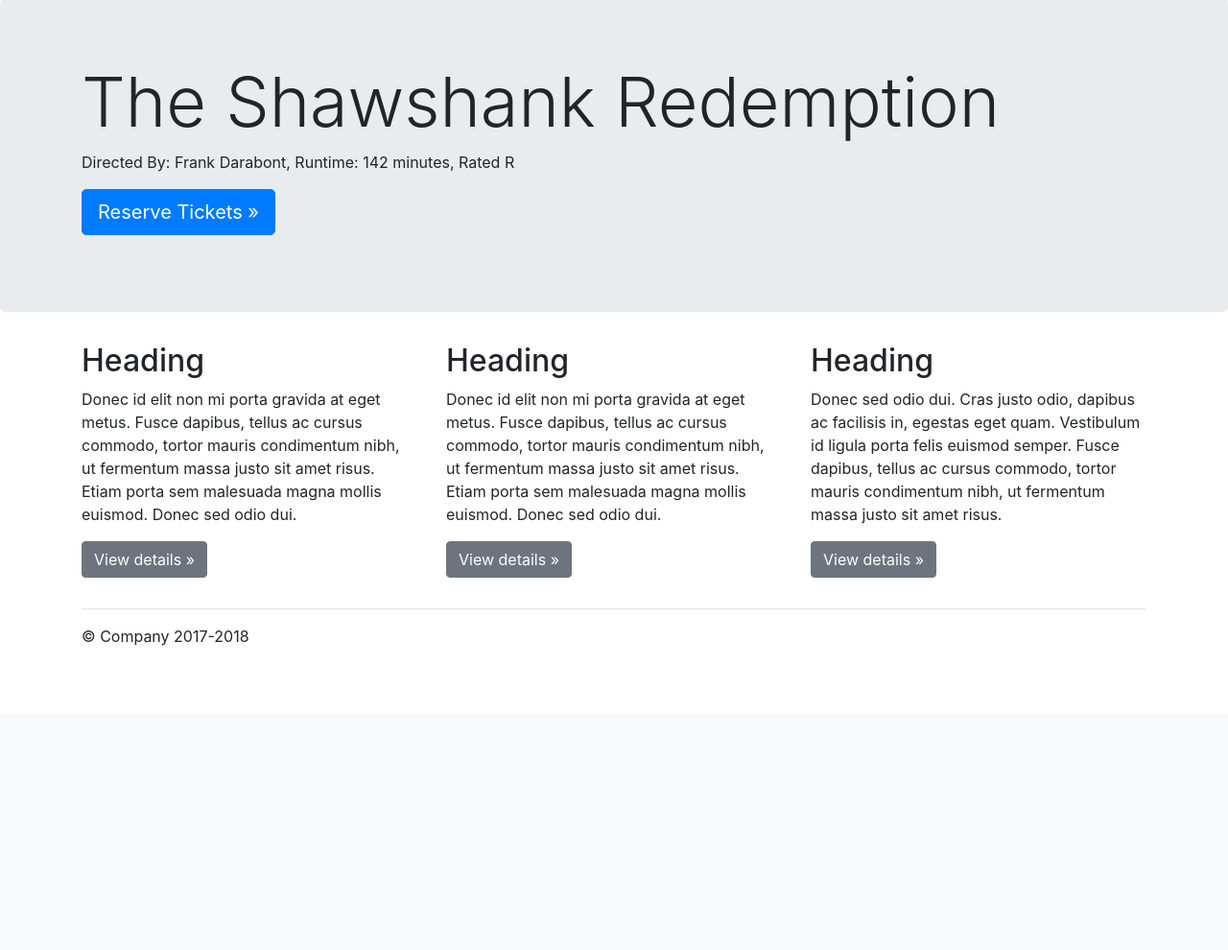
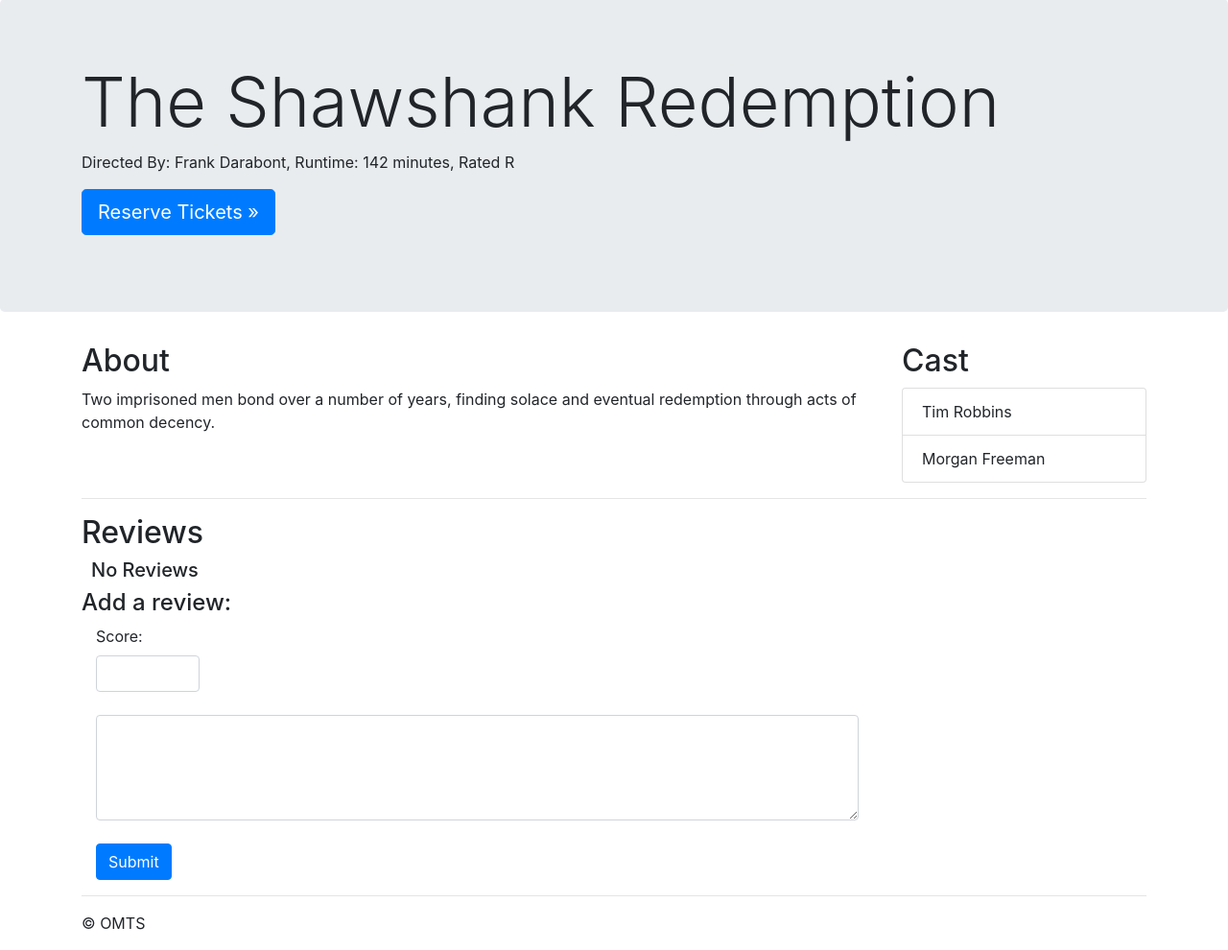
Before and after one commit to valenvb/cisc332, a PHP site: page /details.php?movie_id=1 in a window 1280 px wide. Shown: the part 57-1047 px from the top of the page at 96% size. Before the commit the page ends 730 px from the top, so only its background shows below. Run offline with PHP 8.4, Linux system fonts and the light colour scheme; a user stored in the database is signed in; data comes from the database, SQL or seed files in the repository; data that the repository does not hold is empty; some libraries are stand-ins or nearby versions.

Commit message:
a bunch o changes

```diff
--- a/SQLDump/OMTS_2018-03-25.sql
+++ b/SQLDump/OMTS_2018-03-25.sql
@@ -149,7 +149,7 @@ CREATE TABLE `Reservation` (
   `NumTickets` int(11) NOT NULL,
   PRIMARY KEY (`UserID`,`STime`,`SDate`,`MovieID`),
   KEY `STime` (`STime`,`SDate`,`TheaterNo`,`ComplexNo`,`MovieID`),
-  CONSTRAINT `reservation_ibfk_1` FOREIGN KEY (`STime`, `SDate`, `TheaterNo`, `ComplexNo`, `MovieID`) REFERENCES `Showing` (`STime`, `SDate`, `TheaterNo`, `ComplexNo`, `MovieID`),
+  CONSTRAINT `reservation_ibfk_1` FOREIGN KEY (`STime`, `SDate`, `TheaterNo`, `ComplexNo`, `MovieID`) REFERENCES `Showing` (`STime`, `SDate`, `TheaterNo`, `ComplexNo`, `MovieID`) on delete cascade,
   CONSTRAINT `reservation_ibfk_2` FOREIGN KEY (`UserID`) REFERENCES `Users` (`UserID`)
 ) ENGINE=InnoDB DEFAULT CHARSET=utf8;
 
--- a/details.php
+++ b/details.php
@@ -6,8 +6,31 @@ if (session_status() == PHP_SESSION_NONE) {
 if(!isset($_GET["movie_id"])){
   header("Location: index.php");
 }
+
 include 'lib/database.php';
 $thisMovie = $db->query("Select * from movie where movieid=".$_GET["movie_id"])->fetch();
+$reviewSubmitted=null;
+
+if(isset($_POST["score"])){
+  //print("ADDING REVIEW");
+  include_once 'parts/safety.php';
+  $score = clean_input($_POST["score"]);
+  $txt = clean_input($_POST["words"]);
+  $usr = $_POST["user_id"];
+
+  $insertString = "INSERT INTO Review (UserID, words, score, movieID) VALUES (".$usr.", \"".$txt."\", ".$score.", ".$thisMovie['MovieID'].")";
+
+  $add = $db->prepare($insertString);
+
+  if($add->execute()){
+    $reviewSubmitted=TRUE;
+  } else {
+    $reviewSubmitted=FALSE;
+    //print_r($add->errorInfo());
+  }
+
+}
+
 
 ?>
 
@@ -27,37 +50,118 @@ $thisMovie = $db->query("Select * from movie where movieid=".$_GET["movie_id"])-
 
   <body>
 
-    <?php include 'parts/menu.php' ?>
+    <?php include 'parts/menu.php'; ?>
 
 <main role="main">
 
   <!-- Main jumbotron for a primary marketing message or call to action -->
   <div class="jumbotron">
     <div class="container">
-          <h1 class="display-3"><?php echo $thisMovie['Title'];  ?></h1>
-          <p>Directed By: <?php echo $thisMovie['Director']; ?>, Runtime: <?php echo $thisMovie['RunTime']; ?> minutes, Rated <?php echo $thisMovie['Rating']; ?> </p>
-          <p><a class="btn btn-primary btn-lg" href="reserve.php?movie_id=<?php echo $thisMovie['MovieID'];?>" role="button">Reserve Tickets &raquo;</a></p>
+      <h1 class="display-3">
+        <?php echo $thisMovie['Title'];  ?>
+      </h1>
+      <p>Directed By:
+        <?php echo $thisMovie['Director']; ?>, Runtime:
+        <?php echo $thisMovie['RunTime']; ?> minutes, Rated
+        <?php echo $thisMovie['Rating']; ?> </p>
+      <p>
+        <a class="btn btn-primary btn-lg" href="reserve.php?movie_id=<?php echo $thisMovie['MovieID'];?>" role="button">Reserve Tickets &raquo;</a>
+      </p>
     </div>
   </div>
 
   <div class="container">
     <!-- Example row of columns -->
     <div class="row">
-          <div class="col-md-4">
-            <h2>Heading</h2>
-            <p>Donec id elit non mi porta gravida at eget metus. Fusce dapibus, tellus ac cursus commodo, tortor mauris condimentum nibh, ut fermentum massa justo sit amet risus. Etiam porta sem malesuada magna mollis euismod. Donec sed odio dui. </p>
-            <p><a class="btn btn-secondary" href="#" role="button">View details &raquo;</a></p>
+      <div class="col-md-9">
+        <h2>About</h2>
+        <p>
+
+          <?php echo $thisMovie['Plot'];?> </p>
       </div>
-          <div class="col-md-4">
-            <h2>Heading</h2>
-            <p>Donec id elit non mi porta gravida at eget metus. Fusce dapibus, tellus ac cursus commodo, tortor mauris condimentum nibh, ut fermentum massa justo sit amet risus. Etiam porta sem malesuada magna mollis euismod. Donec sed odio dui. </p>
-            <p><a class="btn btn-secondary" href="#" role="button">View details &raquo;</a></p>
+      <div class="col-md-3">
+        <h2>Cast</h2>
+        <ul class="list-group">
+          <?php
+                  $cast = $db->query("Select CONCAT(FNAME, \" \", LNAME) as name from actors where MovieID=".$thisMovie['MovieID']);
+
+                  while($actor=$cast->fetch()){
+                    echo "<li class=\"list-group-item\" >".$actor['name']."</li>";
+                  }
+
+               ?>
+        </ul>
+
+
       </div>
-          <div class="col-md-4">
-            <h2>Heading</h2>
-            <p>Donec sed odio dui. Cras justo odio, dapibus ac facilisis in, egestas eget quam. Vestibulum id ligula porta felis euismod semper. Fusce dapibus, tellus ac cursus commodo, tortor mauris condimentum nibh, ut fermentum massa justo sit amet risus.</p>
-            <p><a class="btn btn-secondary" href="#" role="button">View details &raquo;</a></p>
+
     </div>
+
+    <div class="row">
+
+      <div class="col-md-12">
+
+<?php if(isset($reviewSubmitted) && $reviewSubmitted){?>
+  <div class="alert alert-success" role="alert">
+  Your Review has been added!
+</div>
+<?php } ?>
+<?php if(isset($reviewSubmitted) && !$reviewSubmitted){?>
+  <div class="alert alert-error" role="alert">
+  Sorry, there was an error postign your review. Try again later.
+</div>
+<?php } ?>
+
+        <hr>
+        <h2>Reviews</h2>
+
+        <?php
+            $reviews = $db->query("select words, name, score from review R, users U, member M where R.`UserID`=U.`UserID` and U.`UserID`=M.userId and movieID=".$thisMovie['MovieID'])->fetchAll();
+
+            if(count($reviews)===0){?>
+              <h5 style="padding-left:10px;">No Reviews</h5>
+           <?php }
+
+            foreach($reviews as $review) :
+          ?>
+              <div style="margin-bottom:1px;" class="col-md-9">
+                <div class="card">
+                  <div class="card-body">
+                    <h4 class="card-title" style="display:inline;">
+                    <?php echo $review['score']; ?>/5 </h4>
+                    <?php echo $review['name'];?>
+                    <hr>
+                    <p><?php echo $review['words']; ?> </p>
+                  </div .card-body>
+                </div .card>
+              </div .col>
+              <br>
+      <?php endforeach; ?>
+
+      <div class="row">
+      <div class="col-md-9">
+      <h4>Add a review:</h4>
+              <form action="details.php?movie_id=<?php echo $thisMovie["MovieID"]?>" method="POST">
+                <input name="user_id" type="text" hidden class="hidden" value="<?php echo $_SESSION['user_id']?>">
+                <div class="col-md-2">
+                  <label class="" for="score">Score:</label>
+                  <input name="score" min=0 max=5 type="number" class="form-control" required>
+                </div>
+                <br>
+                <div class="col-md-12">
+                  <textarea name="words" type="text" rows=4 class="form-control" required></textarea>
+                  <br>
+                  <button type="submit" class=" btn btn-primary">Submit</button>
+                </div>
+
+              </form>
+      </div>
+
+    </div>
+    </div>
+    <br>
+
+
   </div>
 
   <hr>
@@ -67,7 +171,7 @@ $thisMovie = $db->query("Select * from movie where movieid=".$_GET["movie_id"])-
 </main>
 
     <footer class="container">
-      <p>&copy; Company 2017-2018</p>
+      <p>&copy; OMTS</p>
     </footer>
 
     <!-- Bootstrap core JavaScript
--- a/login.php
+++ b/login.php
@@ -19,7 +19,7 @@
 
       //echo("<a>In login check</a><br>");
       //Connecting to database
-      $dbh = new PDO('mysql:host=localhost;dbname=OMTS', "root", "");
+      $dbh = new PDO('mysql:host=localhost;dbname=OMTS', "test", "test");
       //foreach($dbh->query("SELECT * FROM USERS;") as $test_row){
       //   print_r($test_row);
       //}
```
Also changed, not shown: admin/actions.php (added, +22 -0 lines), admin/index.php (+54 -49 lines), parts/reserve_list.php (added, +42 -0 lines). Lines whose indentation alone changed are shown as unchanged.
